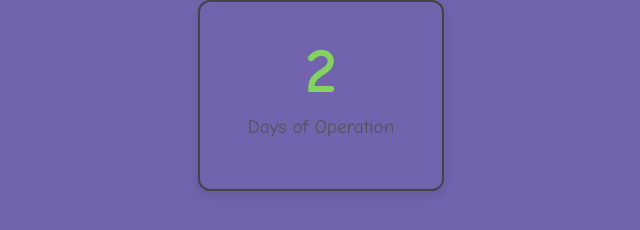
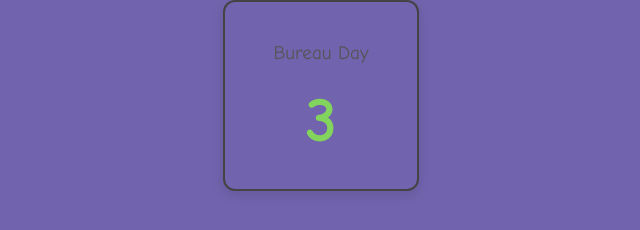
Before and after one commit to goblinhermit/BAR, a plain HTML site: page index.html in a window 1280 px wide. Shown: the whole page, without its empty margins (319-959 px from the left). Drawn offline with Linux system fonts and the light colour scheme.

Commit message:
Update day label and calculation logic in index.html

```diff
--- a/index.html
+++ b/index.html
@@ -35,8 +35,8 @@
 <body>
 
   <div class="counter-box">
+     <p class="label" id="day-label">Bureau Day</p>
     <p class="number" id="day-count">0</p>
-    <p class="label" id="day-label">Days of Operation</p>
   </div>
 
   <script>
@@ -56,14 +56,18 @@
         const days = Math.ceil(diff / msPerDay);
 
         document.getElementById("day-count").innerText = days > 0 ? days : 0;
-        document.getElementById("day-label").innerText = days === 1 ? "Day Remaining" : "Days Remaining";
+        document.getElementById("day-label").innerText =
+    "Bureau Day";
       } else {
-        const diff = now - targetDate;
-        const days = Math.floor(diff / msPerDay);
+    const diff = now - targetDate;
+    const days = Math.floor(diff / msPerDay) + 1;
 
-        document.getElementById("day-count").innerText = days > 0 ? days : 0;
-        document.getElementById("day-label").innerText = days === 1 ? "Day of Operation" : "Days of Operation";
-      }
+    document.getElementById("day-count").innerText =
+        days > 0 ? days : 1;
+
+    document.getElementById("day-label").innerText =
+        "Bureau Day";
+}
     }
 
     // Run immediately, then check every minute to keep it accurate
```
